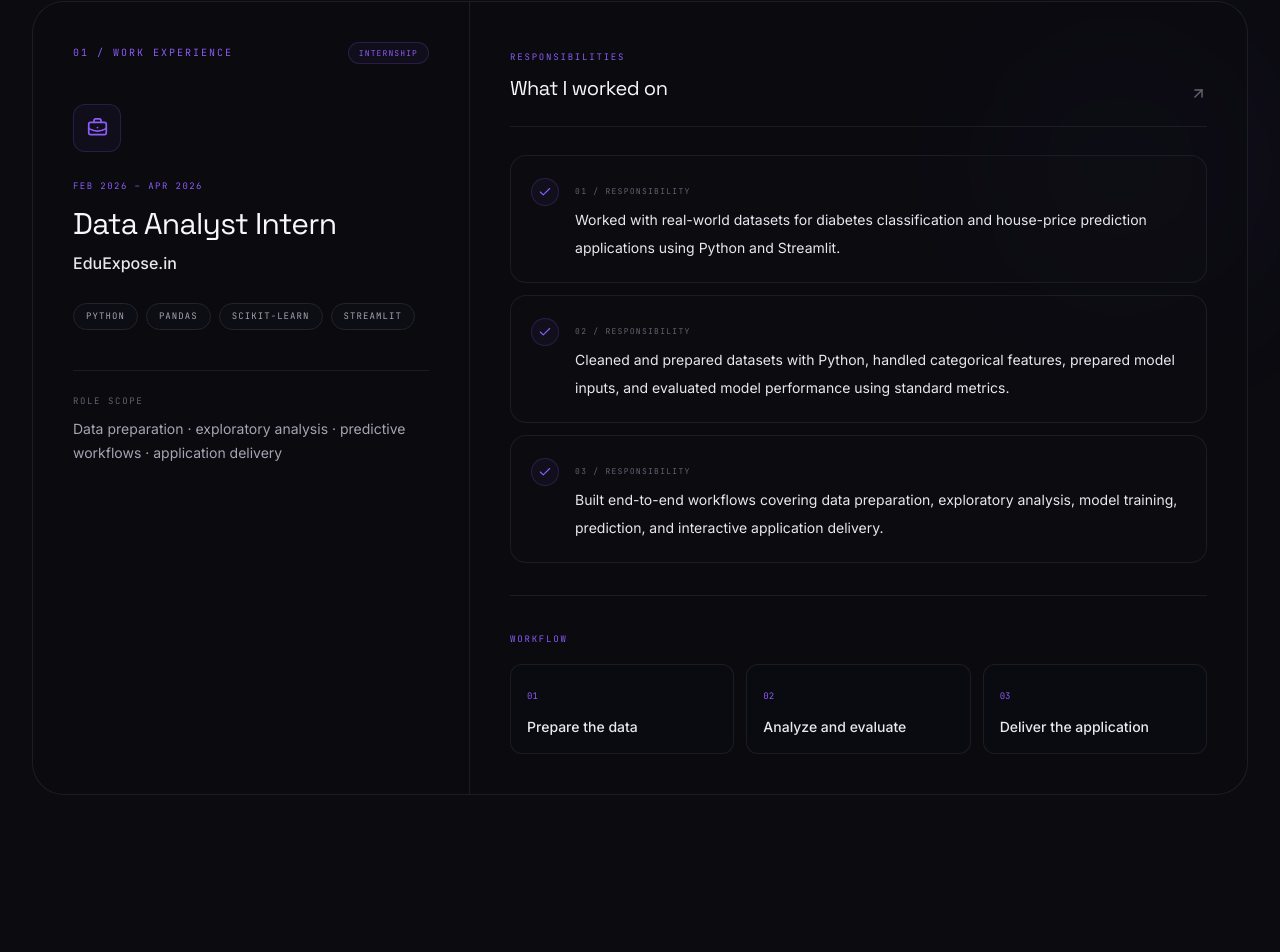
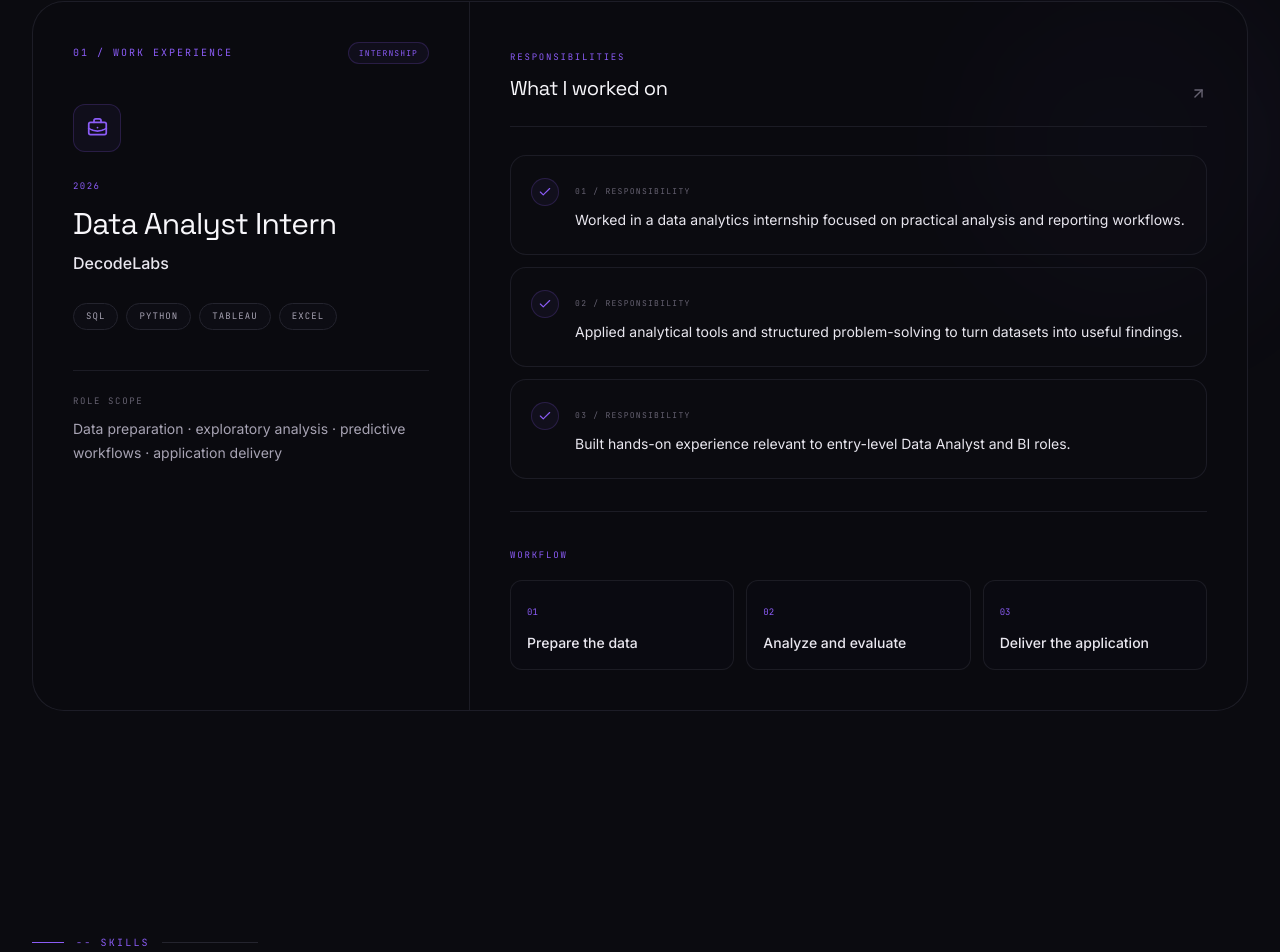
Before and after one commit to bhaskar-nb/portfolio, a Next.js app: page / in a window 1280 px wide. Shown: the part 5968-6920 px from the top of the page. Built offline with nearby package versions, Linux system fonts and the light colour scheme.

Commit message:
Align primary experience with Data Analyst role

```diff
--- a/components/Experience.tsx
+++ b/components/Experience.tsx
@@ -5,18 +5,18 @@ import { BriefcaseBusiness, Check, ArrowUpRight } from "lucide-react";
 import SectionHeading from "@/components/SectionHeading";
 
 const experience = {
-  company: "EduExpose.in",
+  company: "DecodeLabs",
   role: "Data Analyst Intern",
-  period: "Feb 2026 – Apr 2026",
+  period: "2026",
   type: "Internship",
   bullets: [
-    "Worked with real-world datasets for diabetes classification and house-price prediction applications using Python and Streamlit.",
-    "Cleaned and prepared datasets with Python, handled categorical features, prepared model inputs, and evaluated model performance using standard metrics.",
-    "Built end-to-end workflows covering data preparation, exploratory analysis, model training, prediction, and interactive application delivery.",
+    "Worked in a data analytics internship focused on practical analysis and reporting workflows.",
+    "Applied analytical tools and structured problem-solving to turn datasets into useful findings.",
+    "Built hands-on experience relevant to entry-level Data Analyst and BI roles.",
   ],
 };
 
-const tools = ["Python", "Pandas", "Scikit-learn", "Streamlit"];
+const tools = ["SQL", "Python", "Tableau", "Excel"];
 
 export default function Experience() {
   return (
```
